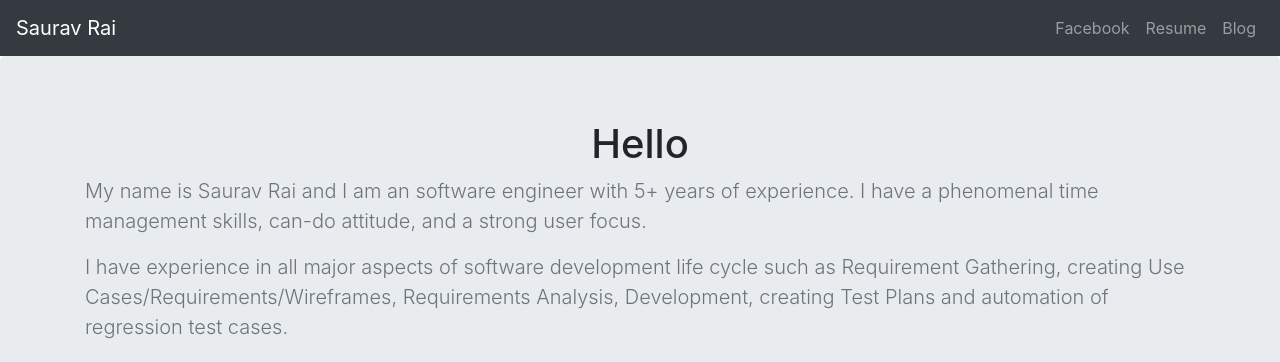
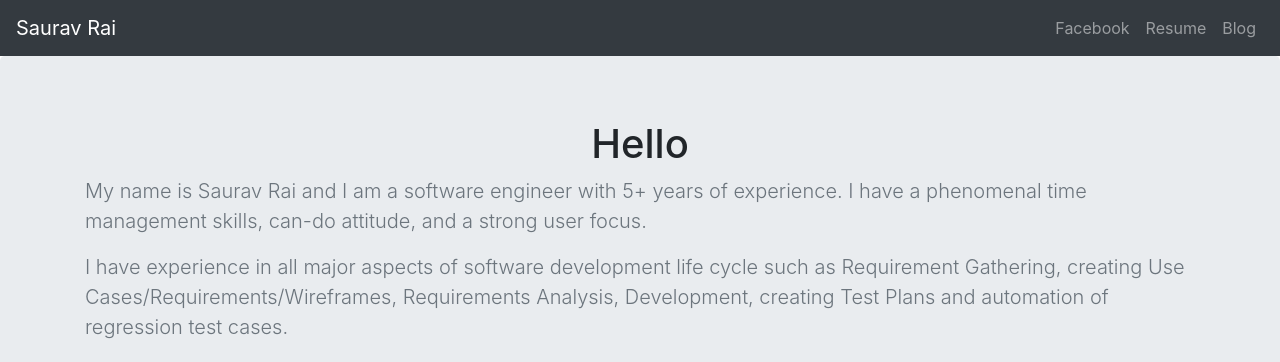
Before and after one commit to sauravrai91/myportfolio-project, a Django app: page / in a window 1280 px wide. Shown: the top 362 px of the page. Run offline with Django 3.2, Linux system fonts and the light colour scheme; data that the repository does not hold is empty; some libraries are stand-ins or nearby versions.

Commit message:
First checking of ProductHunt Project

```diff
--- a/jobs/templates/jobs/home.html
+++ b/jobs/templates/jobs/home.html
@@ -40,7 +40,7 @@
   <section class="jumbotron text-center">
     <div class="container">
       <h1 class="jumbotron-heading">Hello</h1>
-      <p class="lead text-muted" align="left">My name is Saurav Rai and I am an software engineer with 5+ years of experience.
+      <p class="lead text-muted" align="left">My name is Saurav Rai and I am a software engineer with 5+ years of experience.
       I have a phenomenal time management skills, can-do attitude, and a strong user focus. </p>
       <p class="lead text-muted" align="left">I have experience in all major aspects of software development life
         cycle such as Requirement Gathering, creating Use Cases/Requirements/Wireframes, Requirements Analysis, Development,
--- a/myportfolio/settings.py
+++ b/myportfolio/settings.py
@@ -25,9 +25,7 @@ SECRET_KEY = '^4*1x5#l9vwzj_bi3rlbi+!+2hlbg1t%&olayae_dw-kcl-nnk'
 # SECURITY WARNING: don't run with debug turned on in production!
 DEBUG = True
 
-ALLOWED_HOSTS = [
-    'pythonanywhere.com'
-]
+ALLOWED_HOSTS = []
 
 
 # Application definition
```
